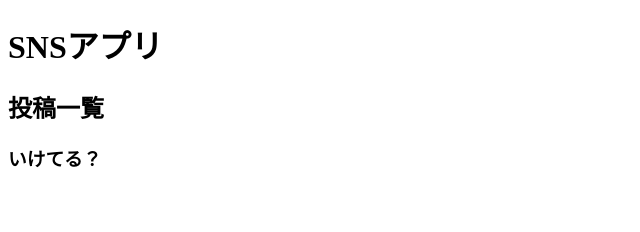
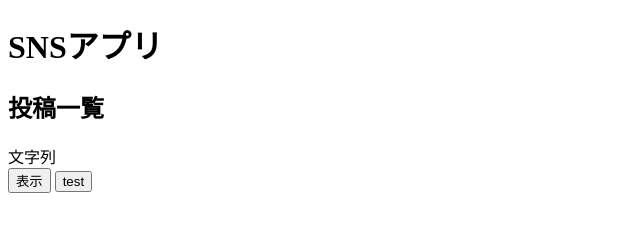
Before and after one commit to ItsukiArakaki268/express-sns, a website: page public/index.html in a window 1280 px wide. Shown: the whole page, without its empty margins (0-640 px from the left). Drawn offline with Linux system fonts and the light colour scheme.

Commit message:
html内でjavascriptを実行できるように実装

```diff
--- a/index.html
+++ b/public/index.html
@@ -3,11 +3,15 @@
   <head>
     <meta charset="UTF-8" />
     <meta name="viewport" content="width=device-width, initial-scale=1.0" />
+    <script src="postsView.js"></script>
     <title>トップページ</title>
   </head>
   <body>
     <h1>SNSアプリ</h1>
     <h2>投稿一覧</h2>
-    <h3>いけてる？</h3>
+    <!-- <ul id="posts-list"></ul> -->
+    <div id="canvas">文字列</div>
+    <button onclick="drawCanvas()">表示</button>
+    <button onclick="test()">test</button>
   </body>
 </html>
--- /dev/null
+++ b/public/postsView.js
@@ -0,0 +1,19 @@
+const test = async () => {
+  try {
+    const res = await fetch("/posts_db");
+
+    if (!res.ok) {
+      throw new Error(`HTTPエラー: ${res.status}`);
+    }
+
+    const posts = await res.json();
+    console.log("サーバーから取得したデータ:", posts);
+  } catch (error) {
+    console.error(error);
+  }
+};
+
+const drawCanvas = () => {
+  const canvas = document.getElementById("canvas");
+  canvas.innerHTML = "Hello JavaScript!";
+};
```
Also changed, not shown: server.js (+6 -2 lines), public/post/index.html (renamed from post/index.html).
